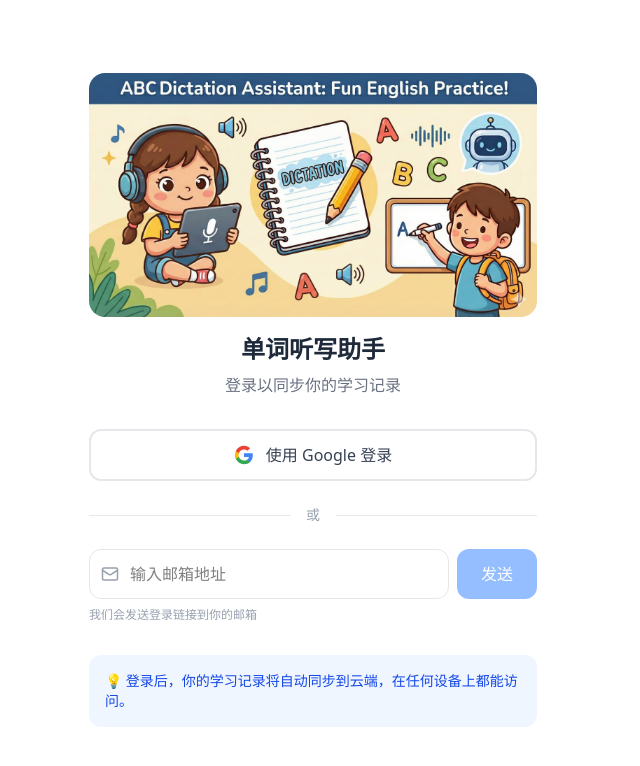
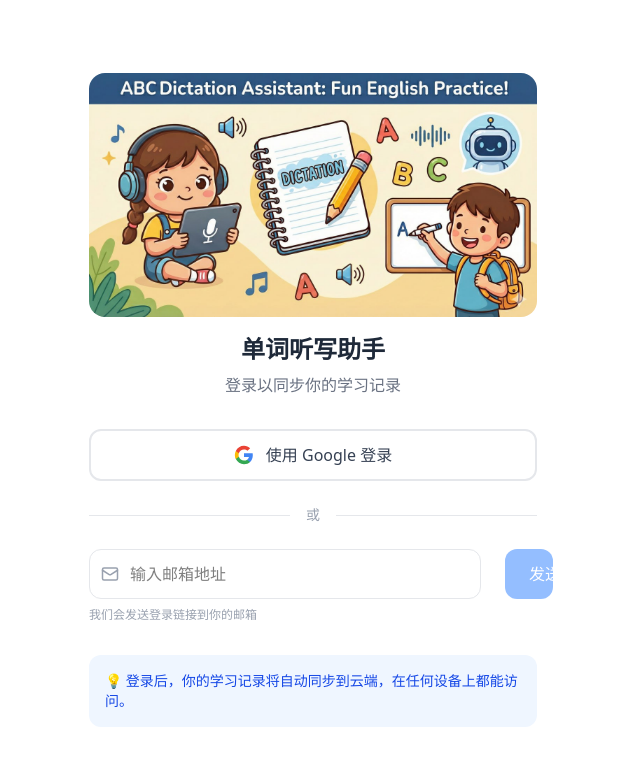
Before and after one commit to codebooody-debug/spelling-cards, a React (Vite) app: page /login in a window 1280 px wide. Shown: the top 766 px of the page, without its empty margins (327-967 px from the left). Built offline with nearby package versions, Linux system fonts and the light colour scheme; no server answers.

Commit message:
登录页: 邮箱输入框动态显示发送按钮，带平滑动画

```diff
--- a/src/pages/LoginPage.jsx
+++ b/src/pages/LoginPage.jsx
@@ -115,20 +115,20 @@ function LoginPage() {
         {/* 邮箱登录 */}
         <form onSubmit={handleEmailLogin}>
           <div className="flex gap-2">
-            <div className="flex-1 relative">
+            <div className={`relative transition-all duration-300 ease-out ${email ? 'flex-[0.7]' : 'flex-1'}`}>
               <Mail className="absolute left-3 top-1/2 -translate-y-1/2 text-gray-400" size={18} />
               <input
                 type="email"
                 value={email}
                 onChange={(e) => setEmail(e.target.value)}
                 placeholder="输入邮箱地址"
-                className="w-full pl-10 pr-4 py-3 border border-gray-200 rounded-xl focus:outline-none focus:ring-2 focus:ring-blue-500 focus:border-transparent"
+                className="w-full pl-10 pr-4 py-3 border border-gray-200 rounded-xl focus:outline-none focus:ring-2 focus:ring-blue-500 focus:border-transparent transition-all"
               />
             </div>
             <button
               type="submit"
               disabled={isLoading || !email}
-              className="bg-blue-500 hover:bg-blue-600 text-white font-medium py-3 px-6 rounded-xl transition-colors disabled:opacity-50 disabled:cursor-not-allowed"
+              className={`bg-blue-500 hover:bg-blue-600 text-white font-medium py-3 px-6 rounded-xl transition-all duration-300 ease-out disabled:opacity-50 disabled:cursor-not-allowed whitespace-nowrap ${email ? 'opacity-100 translate-x-0 w-auto' : 'opacity-0 translate-x-4 w-0 px-0 overflow-hidden'}`}
             >
               发送
             </button>
```
